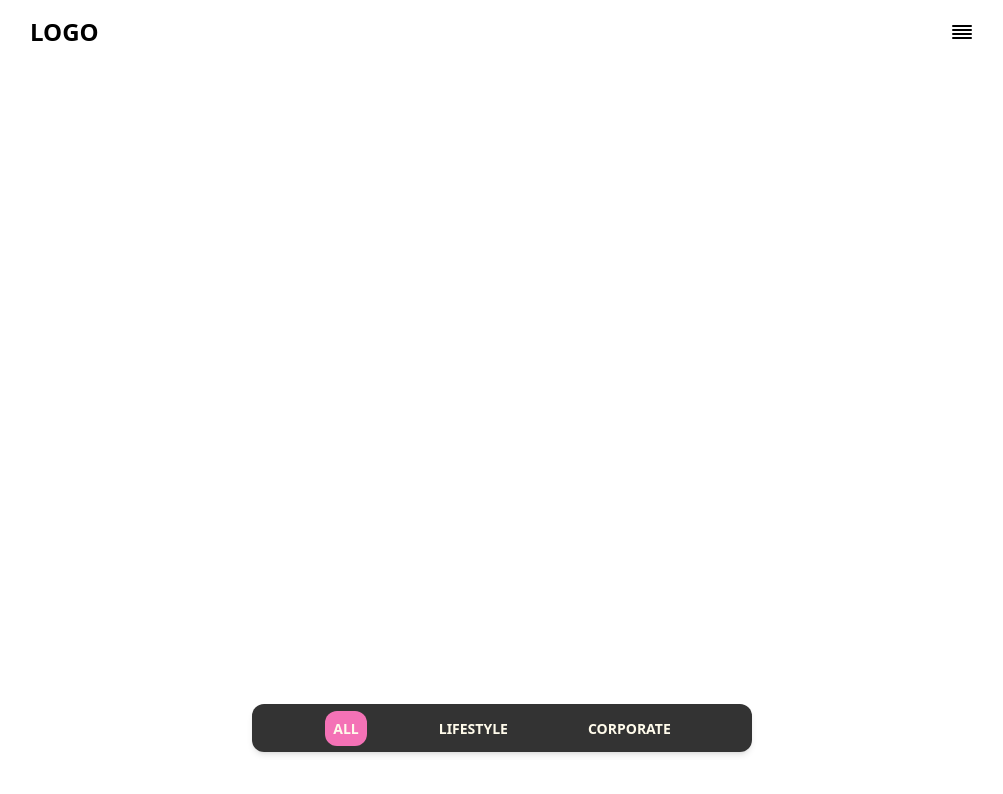
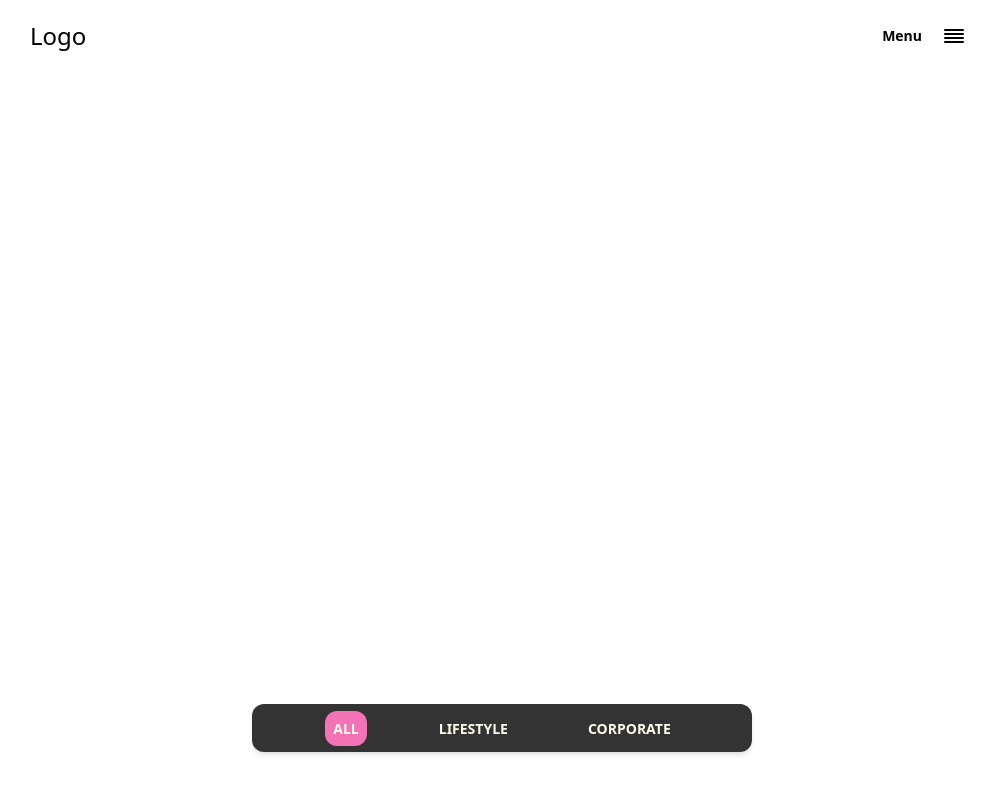
Before and after one commit to Klaudiusz-code/PhotoWeb, a React (Create React App) app: page / in a window 1280 px wide. Shown: the top 794 px of the page, without its empty margins (138-1141 px from the left). Built offline with nearby package versions, Linux system fonts and the light colour scheme.

Commit message:
Changes in structure

```diff
--- a/src/components/Navbar.jsx
+++ b/src/components/Navbar.jsx
@@ -12,17 +12,22 @@ const Navbar = () => {
     return (
         <nav className='container w-full mx-auto flex items-center justify-between p-4'>
             <div className='max-w-[200px]'>
-                <h1 className='font-bold text-2xl cursor-pointer'>LOGO</h1>
+                <h1 className="text-2xl">Logo</h1>
             </div>
-            <button
-                className='text-2xl cursor-pointer'
-                onClick={toggleMenu}
-            >
-                <FiAlignJustify />
-            </button>
-            <MobileMenu isMenuOpen={isMenuOpen} onClose={toggleMenu} />
+            <div className="flex items-center items-center">
+                <h2 className="mr-3 font-semibold text-sm text-light-coral">Menu</h2>
+                <button
+                    className='text-2xl cursor-pointer bx-sh rounded-b-md text-light-coral p-2'
+                    onClick={toggleMenu}
+                >
+                    <FiAlignJustify />
+                </button>
+            </div>
+
+            <MobileMenu isMenuOpen={isMenuOpen} onClose={() => setIsMenuOpen(false)} />
         </nav>
     );
 };
 
+
 export default Navbar;
```
